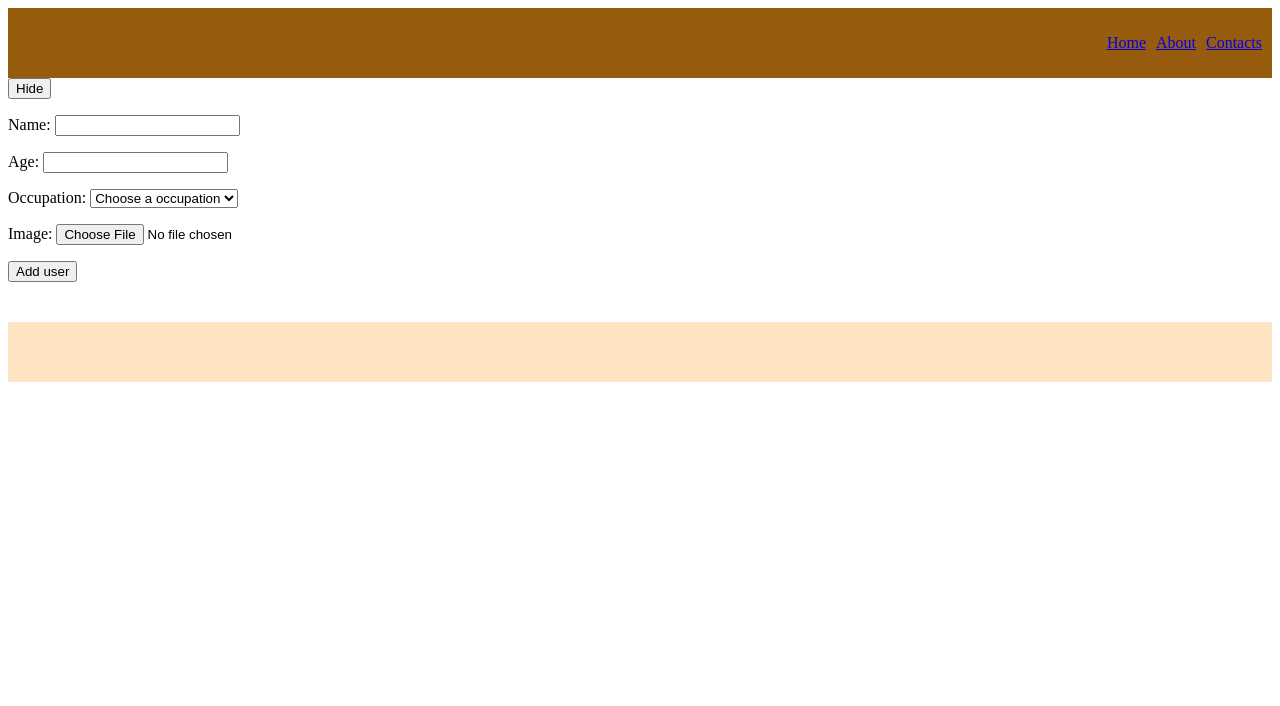
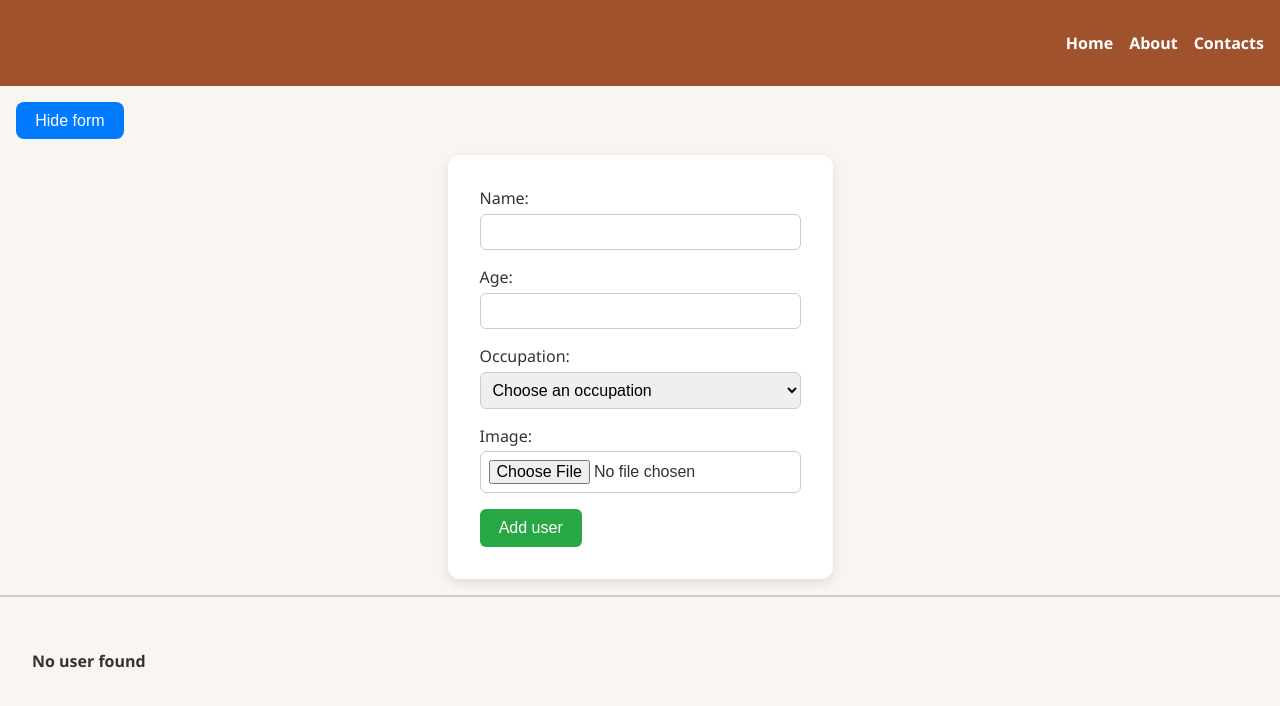
Before and after one commit to amir23060/Todolist, a React (Vite) app: page / in a window 1280 px wide. Both pictures are taken after a click on the button "Add new user". Shown: the top 706 px of the page. Built offline with nearby package versions, Linux system fonts and the light colour scheme.

Commit message:
new css changes

```diff
--- a/src/App.css
+++ b/src/App.css
@@ -1,51 +1,191 @@
 body {
-  background-color: white;
-  color: black;
+  margin: 0;
+  padding: 0;
+  background-color: #f9f5f0;
+  color: #333;
+  font-family: "Segoe UI", Tahoma, Geneva, Verdana, sans-serif;
 }
+
 * {
   box-sizing: border-box;
 }
 
-.displayUser {
+.navbar {
+  display: flex;
+  background-color: #a0522d;
+  justify-content: flex-end;
+  padding: 1rem;
+  gap: 1rem;
+}
+
+.navbar a {
+  color: white;
+  text-decoration: none;
+  font-weight: bold;
+}
+
+.navbar a:hover {
+  text-decoration: underline;
+}
+
+.inputPage {
   display: flex;
   flex-direction: column;
-  width: 200px;
+  padding: 1rem;
+  gap: 1rem;
+}
 
-  border: 1px solid white;
+.topBar {
+  display: flex;
+  justify-content: flex-start;
+}
 
-  border-radius: 10px;
-  background-color: rgb(123, 99, 123);
+.addUserButton {
+  background-color: #007bff;
   color: white;
+  border: none;
+  padding: 0.6rem 1.2rem;
+  border-radius: 8px;
+  cursor: pointer;
+  font-size: 1rem;
+  transition: background-color 0.3s ease;
 }
+
+.addUserButton:hover {
+  background-color: #0056b3;
+}
+
+.formContainer {
+  max-width: 600px;
+  margin: 0 auto;
+  background-color: white;
+  padding: 2rem;
+  border-radius: 12px;
+  box-shadow: 0 4px 12px rgba(0, 0, 0, 0.1);
+}
+
+.forms {
+  display: flex;
+  flex-direction: column;
+  gap: 1rem;
+}
+
+.forms p {
+  display: flex;
+  flex-direction: column;
+  margin: 0;
+}
+
+.forms input[type="text"],
+.forms input[type="number"],
+.forms select,
+.forms input[type="file"] {
+  padding: 0.5rem;
+  border: 1px solid #ccc;
+  border-radius: 6px;
+  font-size: 1rem;
+  margin-top: 0.3rem;
+}
+
+.forms input[type="submit"] {
+  background-color: #28a745;
+  color: white;
+  padding: 0.6rem 1.2rem;
+  border: none;
+  border-radius: 6px;
+  cursor: pointer;
+  font-size: 1rem;
+  align-self: flex-start;
+}
+
+.forms input[type="submit"]:hover {
+  background-color: #218838;
+}
+
+.display {
+  display: grid;
+  grid-template-columns: repeat(auto-fit, minmax(220px, 1fr));
+  gap: 1.5rem;
+  padding: 2rem;
+  background-color: #f9f5f0;
+  border-top: 2px solid #ccc;
+}
+
+/* Each user card */
+.displayUser {
+  background-color: #ffffff;
+  border-radius: 12px;
+  box-shadow: 0 4px 12px rgba(0, 0, 0, 0.1);
+  overflow: hidden;
+  display: flex;
+  flex-direction: column;
+  align-items: center;
+  padding: 1rem;
+  transition: transform 0.2s ease-in-out;
+}
+
+.displayUser:hover {
+  transform: scale(1.03);
+}
+
 .displayUser img {
   width: 100%;
-  border-radius: 10px;
+  height: 180px;
+  object-fit: cover;
+  border-radius: 8px;
+  margin-bottom: 1rem;
+  border: 1px solid #ddd;
+}
 
-  height: 180px;
+.displayUser h1 {
+  font-size: 1.2rem;
+  margin: 0.5rem 0;
+  color: #333;
+  text-align: center;
 }
-.displayUser input {
-  padding: 0;
-  margin: 0;
+
+.displayUser h4 {
+  margin: 0.3rem 0;
+  color: #666;
+  font-weight: 500;
+  font-size: 0.95rem;
+}
+
+.displayUser input[type="button"] {
+  margin-top: 1rem;
   width: 100%;
-  height: 30px;
-  background-color: red;
+  background-color: #dc3545;
   color: white;
+  padding: 0.6rem;
+  border: none;
+  border-radius: 6px;
+  cursor: pointer;
+  font-weight: bold;
+  font-size: 0.95rem;
+  transition: background-color 0.3s ease;
 }
-.display {
+
+.displayUser input[type="button"]:hover {
+  background-color: #c82333;
+}
+.viewMoreContainer {
   display: flex;
-  flex-wrap: wrap;
-  gap: 20px; /* spacing between cards */
-  padding: 30px; /* instead of margin */
-  background-color: bisque;
-  width: 100%;
-  margin-top: 40px;
+  justify-content: center;
+  margin-top: 1rem;
 }
-.navbar {
-  display: flex;
-  background-color: rgb(150, 91, 13);
-  flex-direction: row;
-  gap: 10px;
-  justify-content: end;
-  padding: 10px;
-  color: rgb(251, 251, 251);
+
+.viewMoreBtn {
+  background-color: #007bff;
+  color: white;
+  border: none;
+  padding: 0.6rem 1.4rem;
+  border-radius: 8px;
+  cursor: pointer;
+  font-size: 1rem;
+  font-weight: 500;
+  transition: background-color 0.3s ease;
 }
+
+.viewMoreBtn:hover {
+  background-color: #0056b3;
+}
--- a/src/App.jsx
+++ b/src/App.jsx
@@ -1,14 +1,15 @@
 import React, { useEffect, useState } from "react";
 import { BrowserRouter as Router, Routes, Route, Link } from "react-router-dom";
 import Input from "./input";
+import Display from "./display";
 import "./App.css";
-import Display from "./display";
 
 export default function App() {
   const [data, setData] = useState(() => {
     const saved = localStorage.getItem("userData");
     return saved ? JSON.parse(saved) : [];
   });
+
   useEffect(() => {
     localStorage.setItem("userData", JSON.stringify(data));
   }, [data]);
@@ -18,21 +19,23 @@ export default function App() {
       <Router>
         <nav className="navbar">
           <p>
-            {" "}
             <Link to="/">Home</Link>
           </p>
+
           <p>
-            {" "}
             <Link to="/about">About</Link>
           </p>
           <p>
-            {" "}
             <Link to="/contacts">Contacts</Link>
           </p>
         </nav>
+
         <Routes>
           <Route path="/" element={<Input setData={setData} data={data} />} />
-          <Route path="/display" element={<Display />} />
+          <Route
+            path="/display"
+            element={<Display data={data} setData={setData} />}
+          />
         </Routes>
       </Router>
     </>
--- a/src/display.jsx
+++ b/src/display.jsx
@@ -1,21 +1,30 @@
-import React from "react";
+import React, { useState } from "react";
 import "./App.css";
+
 const Display = ({ data, setData }) => {
+  const [showAll, setShowAll] = useState(false);
+
   const handleDelete = (id) => {
     const updatedData = data.filter((user) => user.id !== id);
     setData(updatedData);
   };
+
+  const displayedUsers = showAll ? data : data.slice(0, 3);
+
   return (
+    <div className="display-wrapper">
       <div className="display">
-      {data ? (
-        data.map((user) => (
+        {displayedUsers.length > 0 ? (
+          displayedUsers.map((user) => (
             <div key={user.id} className="displayUser">
-            <div>
-              {user.image ? <img src={user.image} alt="image" /> : ""}
-              <h1 style={{ textAlign: "center" }}>{user.name}</h1>
-            </div>
-            <h4>Age:{user.age}</h4>
-            <h4>Occupation:{user.occupation}</h4>
+              {user.image && <img src={user.image} alt="user" />}
+              <h1>{user.name}</h1>
+              <h4> {user.age}yo</h4>
+              <h4>
+                {user.occupation === "rather not say" || !user.occupation
+                  ? ""
+                  : user.occupation}
+              </h4>
               <input
                 type="button"
                 value="Delete"
@@ -24,11 +33,19 @@ const Display = ({ data, setData }) => {
             </div>
           ))
         ) : (
-        <div>
-          <h4>no user found</h4>
+          <h4>No user found</h4>
+        )}
+      </div>
+
+      {data.length > 3 && (
+        <div className="viewMoreContainer">
+          <button className="viewMoreBtn" onClick={() => setShowAll(!showAll)}>
+            {showAll ? "View Less" : "View More"}
+          </button>
         </div>
       )}
     </div>
   );
 };
+
 export default Display;
--- a/src/input.jsx
+++ b/src/input.jsx
@@ -1,39 +1,50 @@
 import React, { useState } from "react";
 import "./App.css";
 import Display from "./display";
+
 const Input = ({ setData, data }) => {
   const [name, setname] = useState("");
   const [age, setAge] = useState("");
   const [occupation, setOccupation] = useState("");
   const occupationTypes = ["work", "unemployed", "student", "rather not say"];
+  const [image, setImage] = useState(null);
   const [show, setShow] = useState(false);
-  const [image, setImage] = useState(null);
 
   const handleSubmit = (e) => {
     e.preventDefault();
-    const newUSer = {
+    const newUser = {
       name,
       age,
       occupation,
       id: Date.now(),
       image: image ? URL.createObjectURL(image) : null,
     };
-    setData((prev) => [...prev, newUSer]);
+    setData((prev) => [...prev, newUser]);
     setAge("");
     setname("");
     setOccupation("");
     setImage(null);
+    setShow(false); // hide form after submission
   };
+
   return (
     <>
-      <button type="button" onClick={() => setShow(!show)}>
-        {show ? "Hide" : "Add new user"}
+      <div className="inputPage">
+        <div className="topBar">
+          <button
+            className="addUserButton"
+            onClick={() => setShow((prev) => !prev)}
+            type="button"
+          >
+            {show ? "Hide form" : "Add new user"}
           </button>
+        </div>
 
         {show && (
-        <form onSubmit={handleSubmit}>
+          <div className="formContainer">
+            <form className="forms" onSubmit={handleSubmit}>
               <p>
-            Name:{" "}
+                Name:
                 <input
                   type="text"
                   value={name}
@@ -42,7 +53,7 @@ const Input = ({ setData, data }) => {
                 />
               </p>
               <p>
-            Age:{" "}
+                Age:
                 <input
                   type="number"
                   value={age}
@@ -51,13 +62,13 @@ const Input = ({ setData, data }) => {
                 />
               </p>
               <p>
-            Occupation:{" "}
+                Occupation:
                 <select
                   value={occupation}
                   onChange={(e) => setOccupation(e.target.value)}
                 >
                   <option value="" disabled>
-                Choose a occupation
+                    Choose an occupation
                   </option>
                   {occupationTypes.map((occu, index) => (
                     <option key={index}>{occu}</option>
@@ -65,7 +76,7 @@ const Input = ({ setData, data }) => {
                 </select>
               </p>
               <p>
-            Image:{" "}
+                Image:
                 <input
                   type="file"
                   accept="image/*"
@@ -74,11 +85,13 @@ const Input = ({ setData, data }) => {
               </p>
               <input type="submit" value="Add user" />
             </form>
+          </div>
         )}
-      <div>
-        <Display data={data} setData={setData}></Display>
       </div>
+
+      <Display data={data} setData={setData} />
     </>
   );
 };
+
 export default Input;
```
Lines whose indentation alone changed are shown as unchanged.
